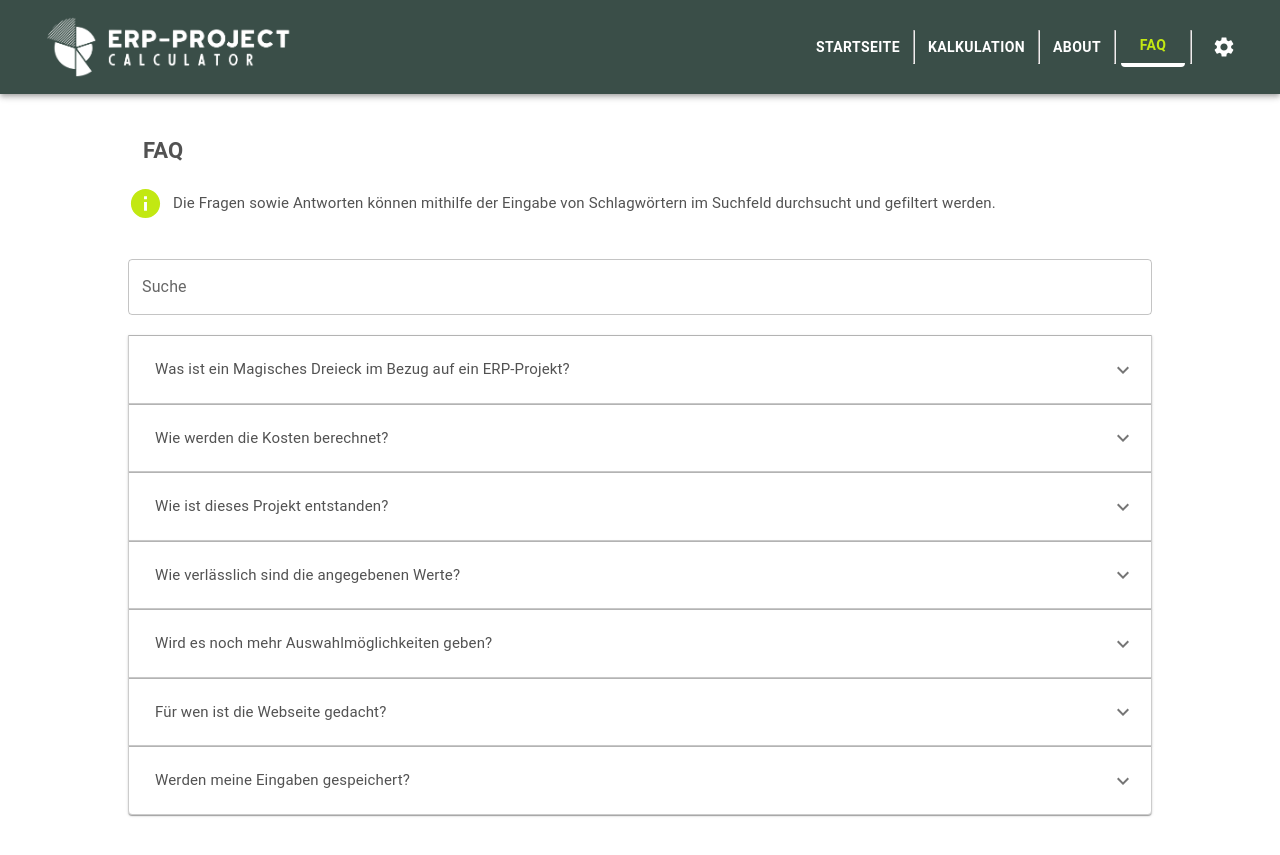
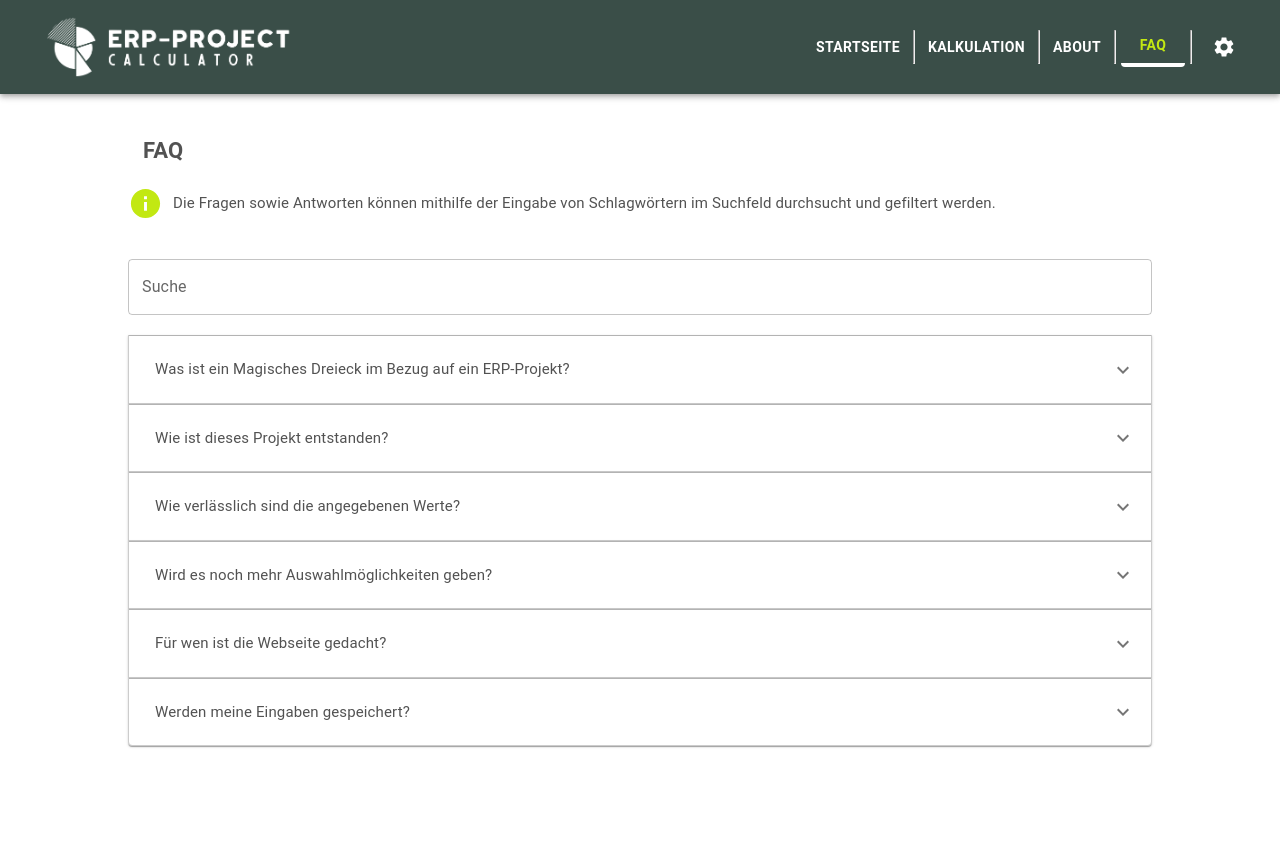
Before and after one commit to Baumarkttapete/erp, a React (Create React App) app: page /faq in a window 1280 px wide. After the commit the page ends 800 px from the top, so only its background shows below. Built offline with nearby package versions, Linux system fonts and the light colour scheme.

Commit message:
fixed bug

```diff
--- a/package.json
+++ b/package.json
@@ -37,12 +37,6 @@
     "test": "react-scripts test",
     "eject": "react-scripts eject"
   },
-  "eslintConfig": {
-    "extends": [
-      "react-app",
-      "react-app/jest"
-    ]
-  },
   "browserslist": {
     "production": [
       ">0.2%",
--- a/src/locales/localeData.tsx
+++ b/src/locales/localeData.tsx
@@ -314,9 +314,6 @@ const localeData = {
       "Kosten (Cost): Dies bezieht sich auf das Budget oder die finanziellen Mittel, die für die Durchführung des Projekts benötigt werden. ",
     faq_answer1_5:
       "Diese drei Parameter sind eng miteinander verknüpft. Änderungen bei einem Parameter wirken sich oft auf die anderen beiden aus. Zum Beispiel kann eine Erweiterung des Projektumfangs zusätzliche Zeit und Ressourcen erfordern. Die Idee des magischen Dreiecks besteht darin, dass es notwendigerweise Kompromisse zwischen diesen drei Faktoren geben muss. Wenn sich beispielsweise der Umfang eines Projekts ändert, kann es erforderlich sein, den Zeitplan anzupassen oder zusätzliche Ressourcen zuzuweisen, um das Projekt erfolgreich abzuschließen. Das Verständnis des magischen Dreiecks ist entscheidend für ein effektives Projektmanagement, da es den Projektleitern hilft, die Auswirkungen von Entscheidungen auf Umfang, Zeit und Kosten zu verstehen und zu berücksichtigen.",
-
-    faq_question2: "Wie werden die Kosten berechnet?",
-    faq_answer2: "Die ...",
     faq_question3: "Wie ist dieses Projekt entstanden?",
     faq_answer3:
       "Diese Anwendung ist im Rahmen der Abschlussarbeit zum Thema 'Usability-fokussierte Entwicklung einer Anwendung zur Kostenkalkulation von ERP-Einführungsprojekten' an der Hochschule für Wirtschaft und Recht Berlin entstanden und durch Bianca Stodieck entwickelt worden.",
@@ -325,16 +322,12 @@ const localeData = {
       "Als Grundlage hierfür dient die Trovarit-Studie 'ERP in der Praxis' aus dem Jahr 2018/2019 in der die Erfahrungen von über 15.000 teilnehmenden Unternehmen festgehalten und ausgewertet wurde.",
     faq_question5: "Wird es noch mehr Auswahlmöglichkeiten geben?",
     faq_answer5:
-      "Aktuell ist keine Weiterentwicklung vorgesehen. Daher wird es auch keine weiteren Auswahlmöglichekiten geben.",
+      "Aktuell ist keine Weiterentwicklung vorgesehen. Daher wird es auch keine weiteren Auswahlmöglichkeiten geben.",
     faq_question6: "Für wen ist die Webseite gedacht?",
     faq_answer6:
       "Die Webseite ist für Unternehmen bzw. Personen gedacht, sie dabei zu unterstützen, die Kosten für die Einführung eines ERP-Systems besser abzuschätzen und transparenter zu gestalten",
     faq_question7: "Werden meine Eingaben gespeichert?",
     faq_answer7: "Nein, es werden keinerlei Daten gespeichert.",
-    faq_question8: "Frage 8",
-    faq_answer8: "Die ...",
-    faq_question9: "Frage 9",
-    faq_answer9: "Die ...",
   },
 };
 
--- a/src/pages/Faq.tsx
+++ b/src/pages/Faq.tsx
@@ -21,10 +21,7 @@ const Faq: React.FC<{}> = () => {
       answer4: intl.formatMessage({ id: "faq_answer1_4" }),
       answer5: intl.formatMessage({ id: "faq_answer1_5" }),
     },
-    {
-      question: intl.formatMessage({ id: "faq_question2" }),
-      answer: intl.formatMessage({ id: "faq_answer2" }),
-    },
+
     {
       question: intl.formatMessage({ id: "faq_question3" }),
       answer: intl.formatMessage({ id: "faq_answer3" }),
```
